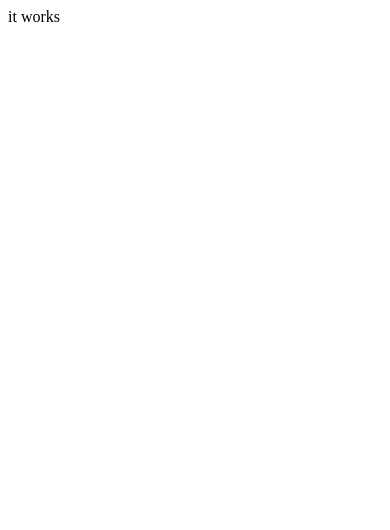
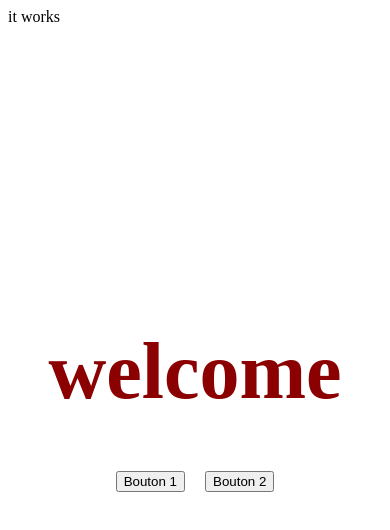
Before and after one commit to JoJuMaTo/SobrieteNumerique, an Angular app: page / in a window 390 px wide. Shown: the top 530 px of the page. Built offline with nearby package versions, Linux system fonts and the light colour scheme.

Commit message:
composant LandingPage Responsive - essai 1 OK

```diff
--- a/angular.json
+++ b/angular.json
@@ -25,7 +25,7 @@
               "src/assets"
             ],
             "styles": [
-              "src/styles.css"
+              "src/styles.scss"
             ],
             "scripts": []
           },
--- a/package.json
+++ b/package.json
@@ -11,6 +11,7 @@
   "private": true,
   "dependencies": {
     "@angular/animations": "^17.3.0",
+    "@angular/cdk": "^17.3.9",
     "@angular/common": "^17.3.0",
     "@angular/compiler": "^17.3.0",
     "@angular/core": "^17.3.0",
@@ -18,6 +19,8 @@
     "@angular/platform-browser": "^17.3.0",
     "@angular/platform-browser-dynamic": "^17.3.0",
     "@angular/router": "^17.3.0",
+    "breakpoints": "^0.0.0",
+    "cdk": "^2.142.1",
     "rxjs": "~7.8.0",
     "tslib": "^2.3.0",
     "zone.js": "~0.14.3"
@@ -33,6 +36,7 @@
     "karma-coverage": "~2.2.0",
     "karma-jasmine": "~5.1.0",
     "karma-jasmine-html-reporter": "~2.1.0",
+    "sass": "^1.77.2",
     "typescript": "~5.4.2"
   }
 }
--- a/src/app/app.config.ts
+++ b/src/app/app.config.ts
@@ -4,5 +4,5 @@ import { provideRouter } from '@angular/router';
 import { routes } from './app.routes';
 
 export const appConfig: ApplicationConfig = {
-  providers: [provideRouter(routes)]
+  providers: [provideRouter(routes),]
 };
--- a/src/app/app.routes.ts
+++ b/src/app/app.routes.ts
@@ -1,3 +1,5 @@
 import { Routes } from '@angular/router';
+import {AppComponent} from "./app.component";
 
-export const routes: Routes = [];
+export const routes: Routes = [
+  {path: '', loadComponent:()=>import('./landing-page/landing-page.component').then(mod=>mod.LandingPageComponent), data: {animation: 'LandingPage'}},];
--- /dev/null
+++ b/src/app/landing-page/landing-page.component.html
@@ -0,0 +1,16 @@
+<div class="mainBlock">
+  <div class="greetings">
+    @if(isMobile){
+      <h1>welcome to mobile version</h1>
+
+    } @else if (!isMobile){
+      <h1>welcome</h1>
+
+    }
+  </div>
+  <div class="buttonContainer">
+    <button class="linkButton ButtonOne"> Bouton 1</button>
+    <button class="linkButton ButtonTwo"> Bouton 2</button>
+
+  </div>
+</div>
--- /dev/null
+++ b/src/app/landing-page/landing-page.component.scss
@@ -0,0 +1,23 @@
+.greetings {
+  display: flex;
+  flex-direction: column; }
+
+h1 {
+  background-color: transparent;
+  font-size: 5em;
+  margin-top: 300px;
+  color: darkred;
+  text-align: center; }
+
+
+.buttonContainer {
+  display: flex;
+  justify-content: center; }
+
+.ButtonOne {
+  margin-right: 10px; }
+
+.ButtonTwo {
+  margin-left: 10px; }
+
+/*# sourceMappingURL=landing-page.component.css.map */
--- /dev/null
+++ b/src/app/landing-page/landing-page.component.ts
@@ -0,0 +1,45 @@
+import {Component, OnInit} from '@angular/core';
+import {Router} from "@angular/router";
+import {BreakpointObserver, Breakpoints} from "@angular/cdk/layout";
+
+@Component({
+  selector: 'app-landing-page',
+  standalone: true,
+  imports: [],
+  templateUrl: './landing-page.component.html',
+  styleUrl: './landing-page.component.scss'
+})
+export class LandingPageComponent implements OnInit{
+
+  isMobile = false;
+
+constructor(private _router: Router, private responsive: BreakpointObserver) { }
+
+ngOnInit() {
+  this.responsive.observe(Breakpoints.Small)
+    .subscribe(result => {
+
+      if (result.matches) {
+        console.log("passage en mobile OK");
+        this.isMobile = true;
+        if (!result.matches) {
+          console.log("surtie du mode mobile");
+          this.isMobile = false;
+        }
+      }
+
+    });
+  this.responsive.observe(Breakpoints.Large)
+    .subscribe(result => {
+
+      if (result.matches) {
+        console.log("sortie du mode mobile");
+        this.isMobile = false;
+             }
+
+    });
+}
+
+
+
+}
```
Also changed, not shown: src/styles.scss (renamed from src/styles.css), 2 other files (tests, documents, lock files or other folders).
